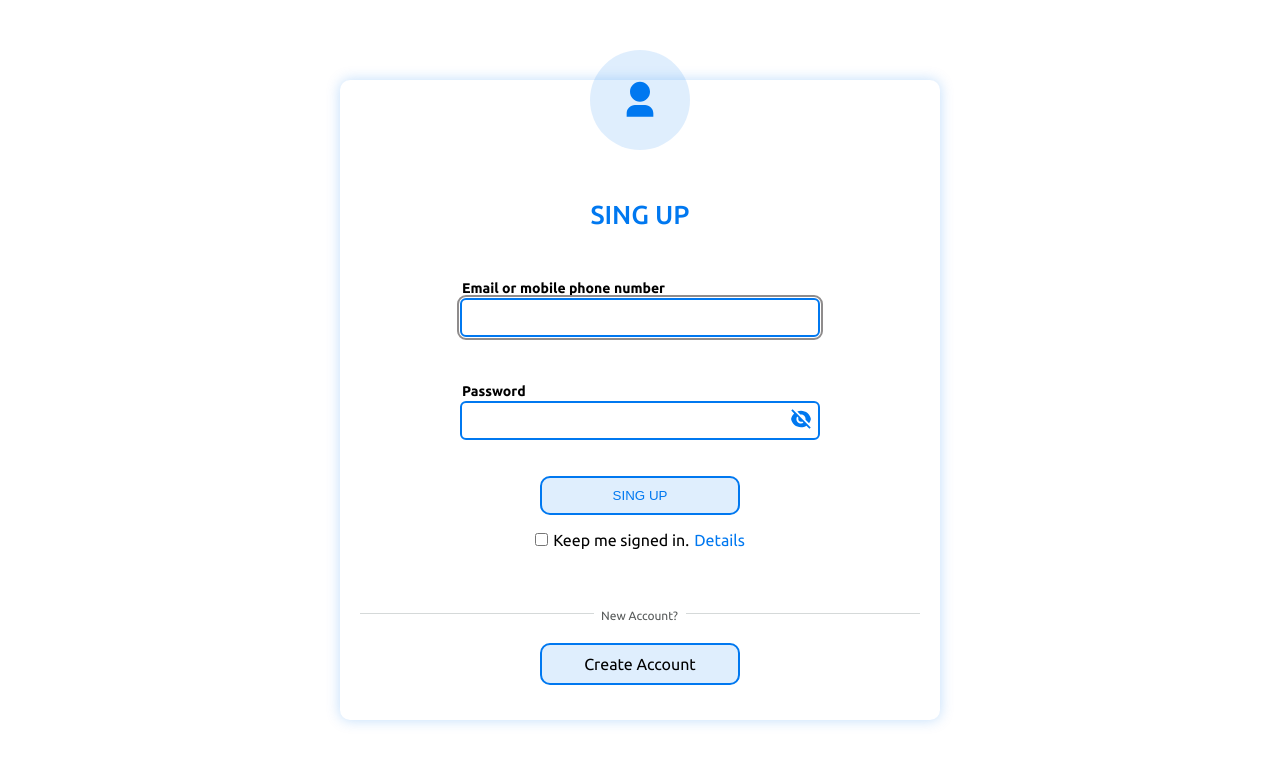
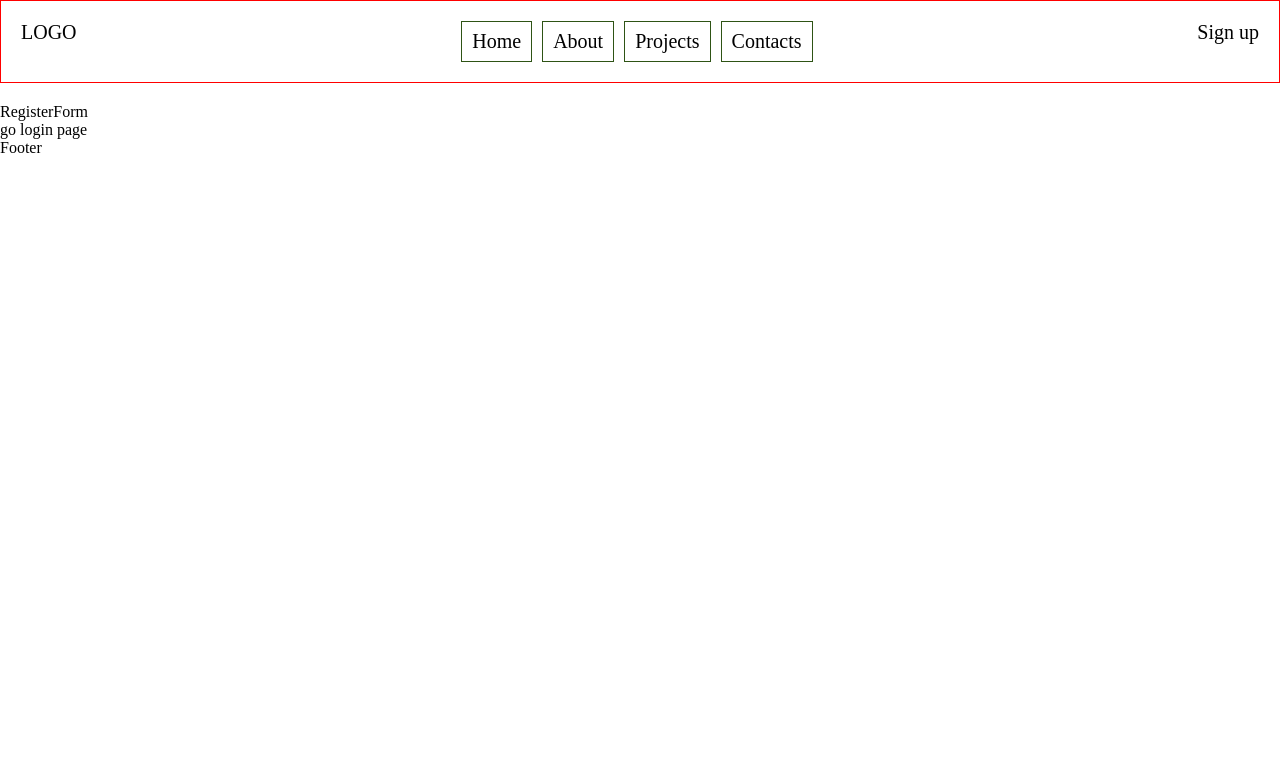
Before and after one commit to al-poberezhnyi/loginPage, a React (Vite) app: page /register in a window 1280 px wide. Shown: the top 764 px of the page. Built offline with nearby package versions, Linux system fonts and the light colour scheme.

Commit message:
test(initial touting components)

```diff
--- a/src/App.jsx
+++ b/src/App.jsx
@@ -1,7 +1,25 @@
+import { Route, Routes } from 'react-router';
 import LoginPage from './pages/LoginPage';
+import Layout from './pages/Layout';
+import Home from './pages/home';
+import RegisterPage from './pages/RegisterPage';
+
+import NotFaund from './components/NotFaund';
 
 function App () {
-    return <LoginPage />;
+    return (
+        <>
+            <Routes>
+                <Route path='/' element={<Layout />}>
+                    <Route index element={<Home />} />
+
+                    <Route path='/login' element={<LoginPage />} />
+                    <Route path='/register' element={<RegisterPage />} />
+                    <Route path='*' element={<NotFaund />} />
+                </Route>
+            </Routes>
+        </>
+    );
 }
 
 export default App;
--- a/src/components/Forms/LoginForm/index.jsx
+++ b/src/components/Forms/LoginForm/index.jsx
@@ -81,10 +81,12 @@ function LoginForm () {
                         <h4 className={styles.subTitle}>New Account?</h4>
                     </div>
 
-                    {/* <Link to='#'>Create Account</Link> */}
-                    <a className={styles.link} href='#'>
+                    <Link className={styles.link} to='/register'>
                         Create Account
-                    </a>
+                    </Link>
+                    {/* <a className={styles.link} href='#'>
+                        Create Account
+                    </a> */}
                 </div>
             </div>
         </div>
--- /dev/null
+++ b/src/components/Forms/RegisterForm/index.jsx
@@ -0,0 +1,13 @@
+import React from 'react';
+import { Link } from 'react-router';
+
+function RegisterForm () {
+    return (
+        <>
+            <div>RegisterForm</div>
+            <Link to='/login'> go login page</Link>
+        </>
+    );
+}
+
+export default RegisterForm;
--- /dev/null
+++ b/src/components/Header/Header.module.scss
@@ -0,0 +1,16 @@
+.mainHeader {
+    display: flex;
+    justify-content: space-between;
+    border: 1px solid red;
+    padding: 20px;
+    margin-bottom: 20px;
+    font-size: 20px;
+}
+.menu {
+    display: flex;
+    gap: 10px;
+    > a {
+        border: 1px solid #2e5315;
+        padding: 8px 10px;
+    }
+}
--- a/src/components/Header/index.jsx
+++ b/src/components/Header/index.jsx
@@ -1,7 +1,21 @@
 import React from 'react';
+import { Link, NavLink } from 'react-router';
+
+import styles from './Header.module.scss';
 
 function Header () {
-    return <div>Header</div>;
+    return (
+        <header className={styles.mainHeader}>
+            <div>LOGO</div>
+            <nav className={styles.menu}>
+                <NavLink to='/'>Home</NavLink>
+                <NavLink>About</NavLink>
+                <NavLink>Projects</NavLink>
+                <NavLink>Contacts</NavLink>
+            </nav>
+            <Link to='/login'>Sign up</Link>
+        </header>
+    );
 }
 
 export default Header;
--- a/src/main.jsx
+++ b/src/main.jsx
@@ -2,9 +2,12 @@ import { StrictMode } from 'react';
 import { createRoot } from 'react-dom/client';
 import './index.css';
 import App from './App.jsx';
+import { BrowserRouter } from 'react-router';
 
 createRoot(document.getElementById('root')).render(
     <StrictMode>
-        <App />
+        <BrowserRouter>
+            <App />
+        </BrowserRouter>
     </StrictMode>
 );
--- /dev/null
+++ b/src/pages/Layout/index.jsx
@@ -0,0 +1,17 @@
+import React from 'react';
+
+import Header from '../../components/Header';
+import { Outlet } from 'react-router';
+import Footer from '../../components/Footer';
+
+function Layout () {
+    return (
+        <div>
+            <Header />
+            <Outlet />
+            <Footer />
+        </div>
+    );
+}
+
+export default Layout;
--- /dev/null
+++ b/src/pages/RegisterPage/index.jsx
@@ -0,0 +1,8 @@
+import React from 'react';
+import RegisterForm from '../../components/Forms/RegisterForm';
+
+function RegisterPage () {
+    return <RegisterForm />;
+}
+
+export default RegisterPage;
--- a/src/pages/home/index.jsx
+++ b/src/pages/home/index.jsx
@@ -1,4 +1,6 @@
 import React from 'react';
+
+import { Link } from 'react-router';
 
 function Home () {
     return <div>Home</div>;
```
Also changed, not shown: src/pages/RegistrationPage/index.jsx (deleted, +0 -7 lines).
